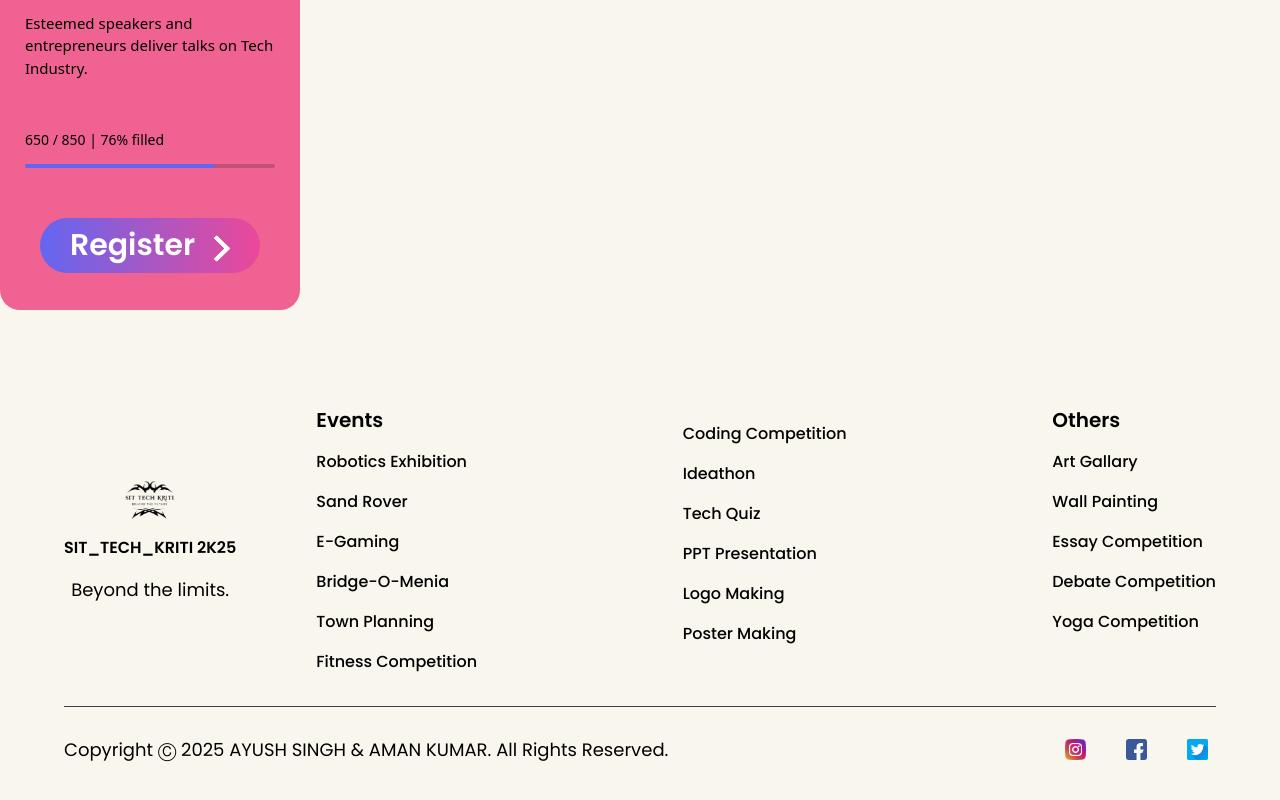
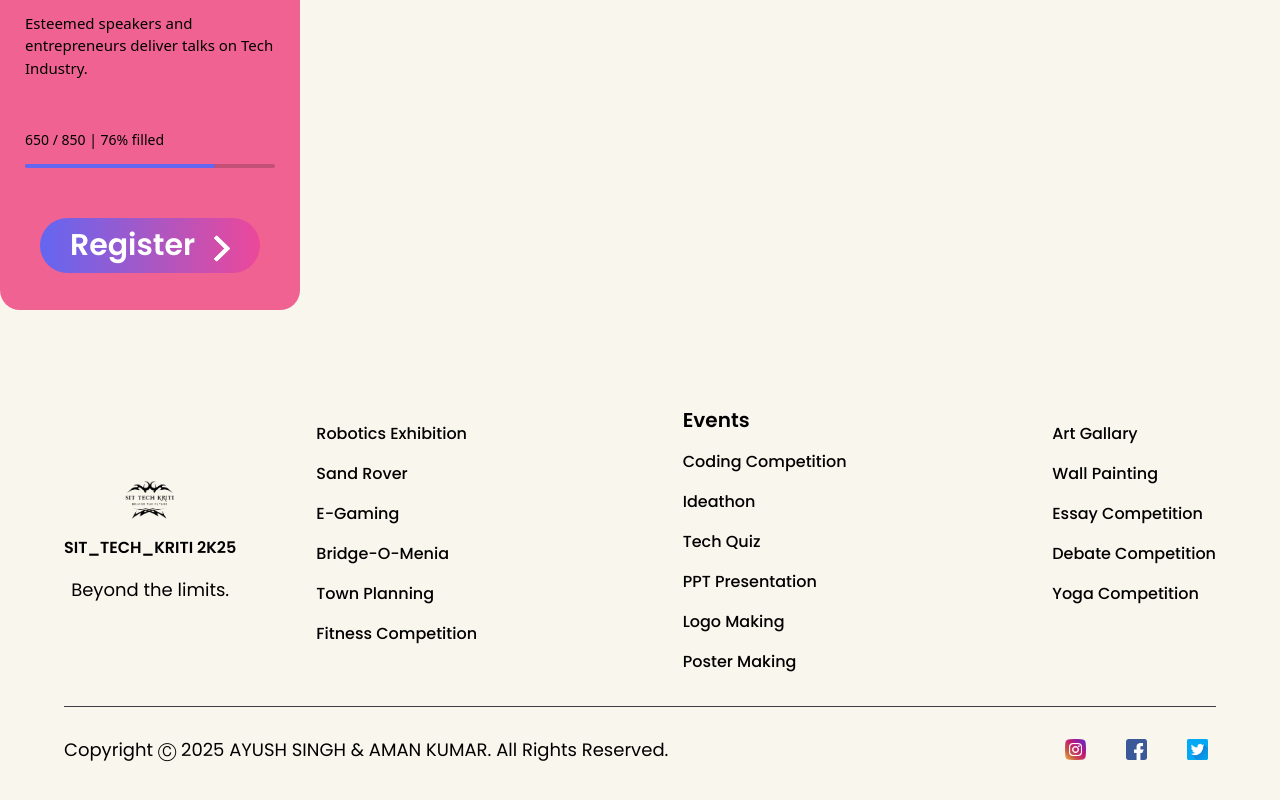
Before and after one commit to royalrajputayush/tech, a Next.js app: page /events in a window 1280 px wide. Shown: the part 1502-2302 px from the top of the page. Built offline with nearby package versions, Linux system fonts and the light colour scheme.

Commit message:
Update index.ts

```diff
--- a/constants/index.ts
+++ b/constants/index.ts
@@ -44,7 +44,7 @@ export const detail2 = [
 
 export const footerLinks = [
   {
-    title: "Events",
+    title: "  ",
     links: [
       {
         name: "Robotics Exhibition",
@@ -73,7 +73,7 @@ export const footerLinks = [
     ],
   },
   {
-    title: "",
+    title: "Events",
     links: [
       {
         name: "Coding Competition",
@@ -102,7 +102,7 @@ export const footerLinks = [
     ],
   },
   {
-    title: "Others",
+    title: "  ",
     links: [
       {
         name: "Art Gallary",
```
